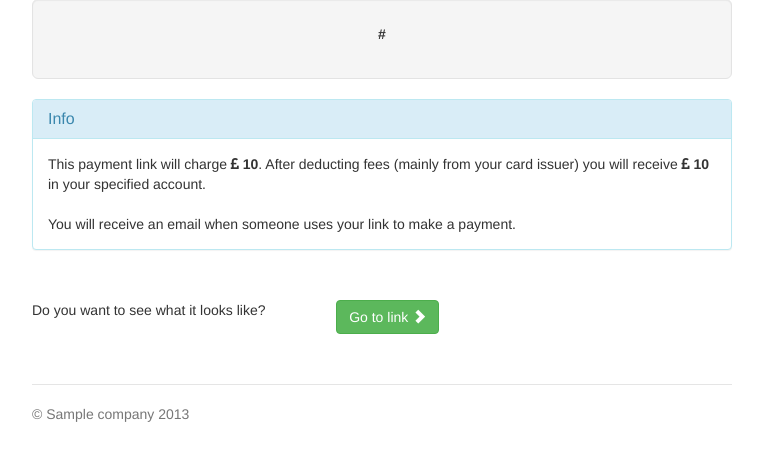
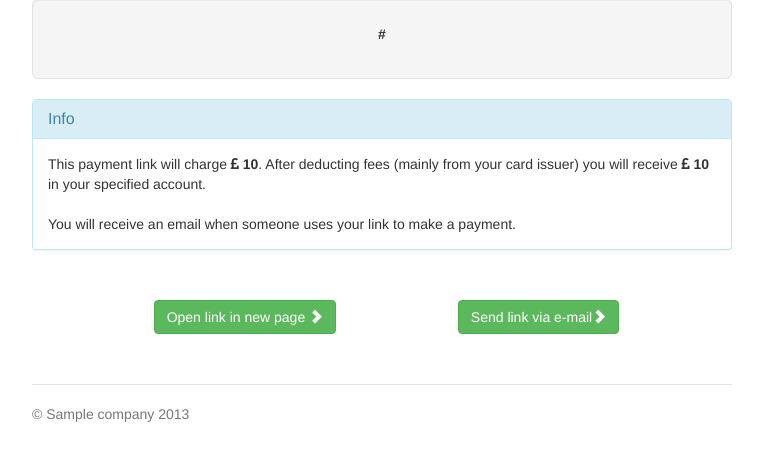
Before and after one commit to paulodicanio86/payme, a Flask app: template payme/templates/custom_link.html in a window 1280 px wide. Shown: the part 217-678 px from the top of the page, without its empty margins (258-1021 px from the left). Run offline with Flask 2, Linux system fonts and the light colour scheme; the template is opened without the code that fills it: most values are stand-ins (such as "Sample title", 1, 10 or a date in 2020).

Commit message:
send email button added for custom link

```diff
--- a/payme/templates/custom_link.html
+++ b/payme/templates/custom_link.html
@@ -47,11 +47,21 @@
 
   <div class="account details row">
     <p>&nbsp;</p>
+     <div class="col-lg-2 col-xs-0">
+    </div>
     <div class="col-lg-5 col-xs-12">
-      Do you want to see what it looks like?
+      <a href="{{ rel_link }}" class="btn btn-success"
+    role="button" target="_blank">Open link in new page <span class="glyphicon glyphicon-chevron-right"></span></a>
     </div>
-    <div class="col-lg-7 col-xs-12">
-      <a href="{{ rel_link }}" class="btn btn-success" role="button">Go to link <span class="glyphicon glyphicon-chevron-right"></span></a>
+    <div class="col-lg-5 col-xs-12">
+      <a href="
+mailto:?{% if email_receiver != '' %}cc={{
+    email_receiver }}&{% endif %}subject=Payment for
+ {{name_receiver}}&body=Please make a payment for
+ {{name_receiver}}{% if amount_charged != '' %} of {{ amount_charged }} GBP{% endif %}
+ using the following link:%0D%0A%0D%0A{{ abs_link }}%0D%0A%0D%0AThanks.
+      "
+    class="btn btn-success" role="button">Send link via e-mail<span class="glyphicon glyphicon-chevron-right"></span></a>
     </div>
   </div>
 
```
Also changed, not shown: payme/email_texts.py (line endings or trailing spaces).
